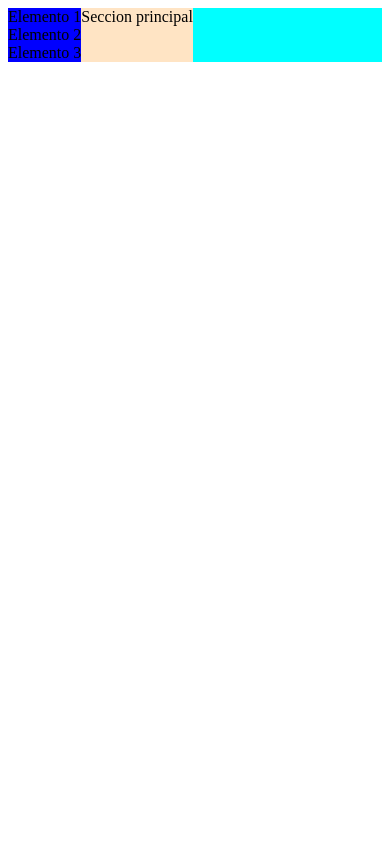
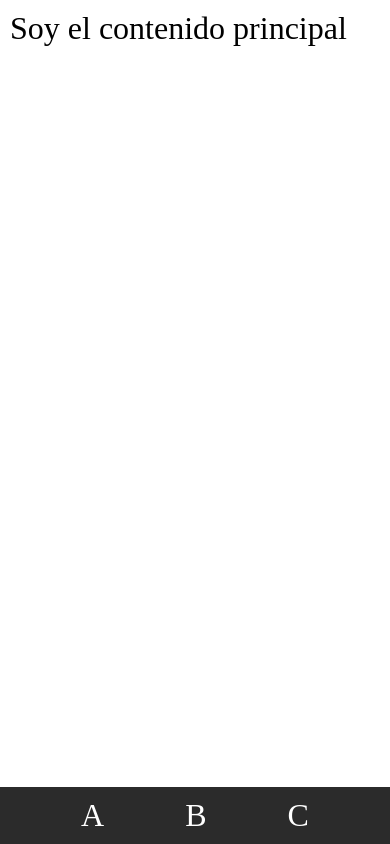
Before and after one commit to LucianoSBja/HTML-CSS, a plain HTML site: page 00-ejercicios/ejercicio-10_responsive/html/index.html in a window 390 px wide. Drawn offline with Linux system fonts and the light colour scheme.

Commit message:
Ejercicio 10 Responsive

```diff
--- a/00-ejercicios/ejercicio-10_responsive/css/style.css
+++ b/00-ejercicios/ejercicio-10_responsive/css/style.css
@@ -1,14 +1,35 @@
-.contenedor {
-	display: flex;
-	background-color: aqua;
+* {
+	margin: 0;
+	padding: 0;
 }
 
-.izquierda {
-	background-color: blue;
+body {
+	min-height: 100vh;
+	min-width: 100vw;
+	display: flex;
+	font-size: 2rem;
 }
 
-.derecha {
-	background-color: bisque;
+.sidebar {
+	background-color: #2b2b2b;
+	color: white;
+	display: flex;
+	flex-direction: column;
+	padding: 10px;
+	gap: 10px;
+}
 
-	flex-grow: 1px;
+.main {
+	padding: 10px;
+	flex-grow: 1;
 }
+
+@media (max-width: 640px) {
+	body {
+		flex-direction: column-reverse;
+	}
+	.sidebar {
+		flex-direction: row;
+		justify-content: space-evenly;
+	}
+}
--- a/00-ejercicios/ejercicio-10_responsive/html/index.html
+++ b/00-ejercicios/ejercicio-10_responsive/html/index.html
@@ -4,17 +4,17 @@
 		<meta charset="UTF-8" />
 		<meta http-equiv="X-UA-Compatible" content="IE=edge" />
 		<meta name="viewport" content="width=device-width, initial-scale=1.0" />
-		<title>Diseno Responsive con CSS</title>
+		<title>Diseño Responsive con CSS</title>
 		<link rel="stylesheet" href="../css/style.css" />
 	</head>
 	<body>
-		<div class="contenedor">
-			<div class="izquierda">
-				<div class="elemento1">Elemento 1</div>
-				<div class="elemento2">Elemento 2</div>
-				<div class="elemento3">Elemento 3</div>
-			</div>
-			<div class="derecha">Seccion principal</div>
+		<div class="sidebar">
+			<span>A</span>
+			<span>B</span>
+			<span>C</span>
+		</div>
+		<div class="main">
+			<span>Soy el contenido principal</span>
 		</div>
 	</body>
 </html>
```
